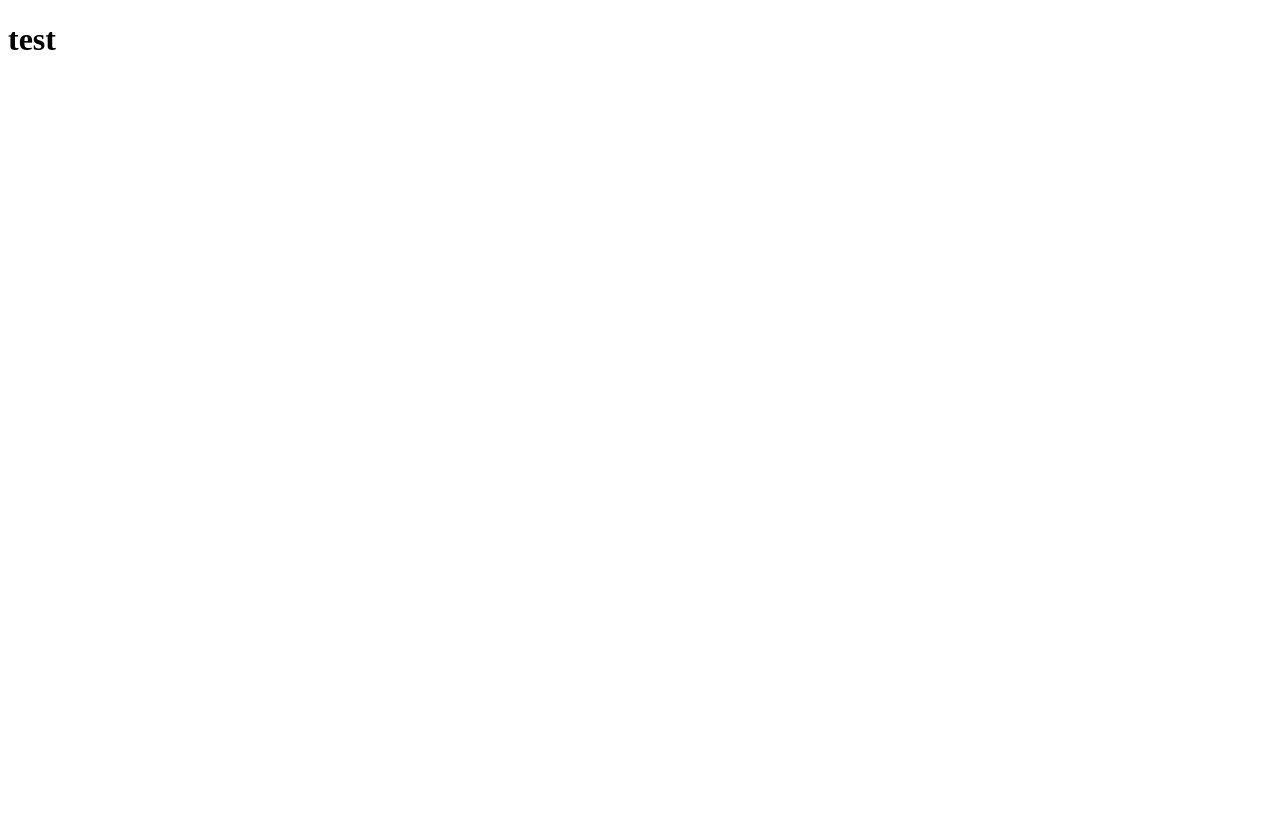
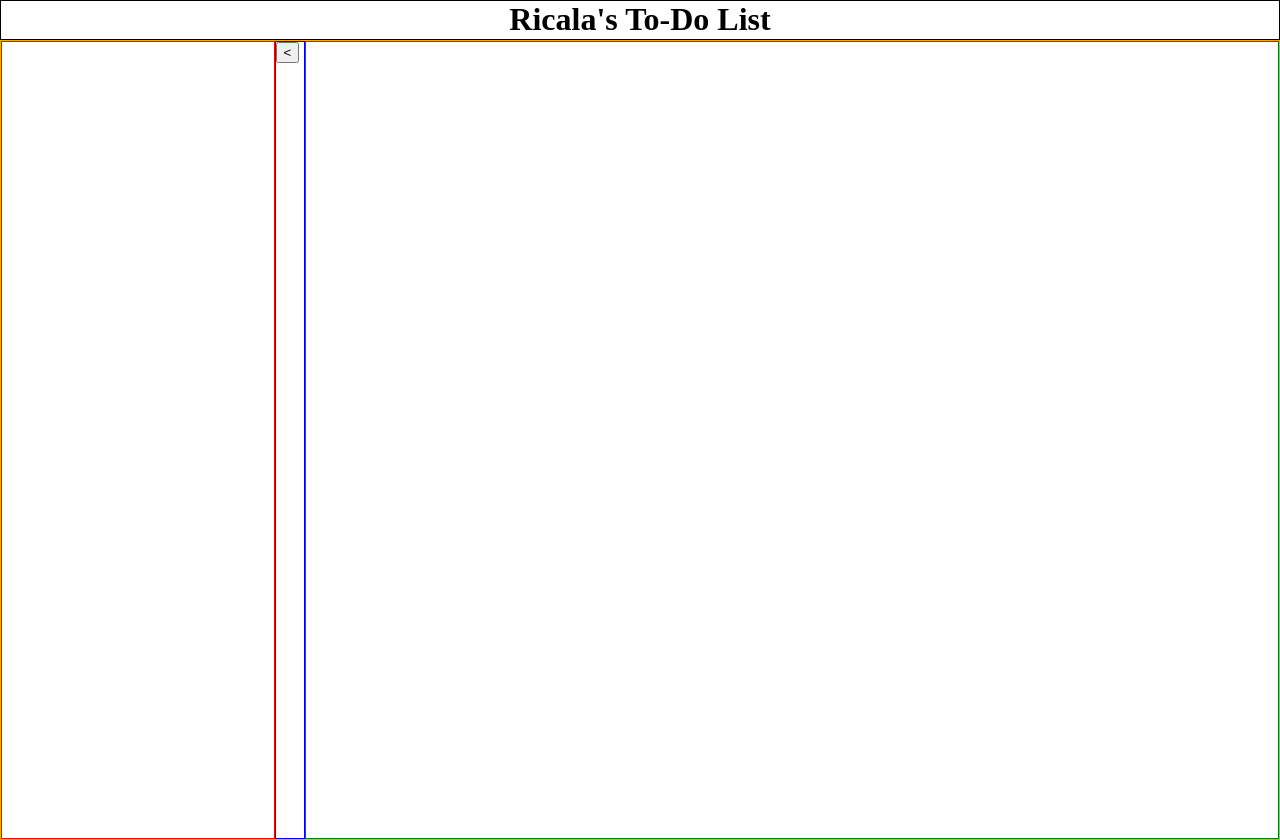
Before and after one commit to Ricala/to-do-list, a website built with webpack: page dist/index.html in a window 1280 px wide. Before the commit the page ends 800 px from the top, so only its background shows below. Built offline with nearby package versions, Linux system fonts and the light colour scheme.

Commit message:
add html containers

```diff
--- a/src/style.scss
+++ b/src/style.scss
@@ -0,0 +1,35 @@
+*, *:after, *:before {
+  box-sizing: border-box;
+  margin: 0;
+}
+
+#head {
+  border: 1px solid black;
+  height: 40px;
+  text-align: center;
+}
+
+#container {
+  display: grid;
+  grid-template-columns: 30px 1fr 30px 4fr;
+  border: 1px solid orange;
+  height: 100vh;
+
+
+  #project-container {
+    grid-column: 1 / 3;
+    border: 1px solid red;
+  }
+
+  #slider {
+    grid-column: 3 / 4;
+    border: 1px solid blue;
+
+  }
+
+  #main-container {
+    grid-column: -2 / -1;
+    border: 1px solid green;
+
+  }
+}
```
Also changed, not shown: dist/index.html, dist/style.css, 1 other file.
